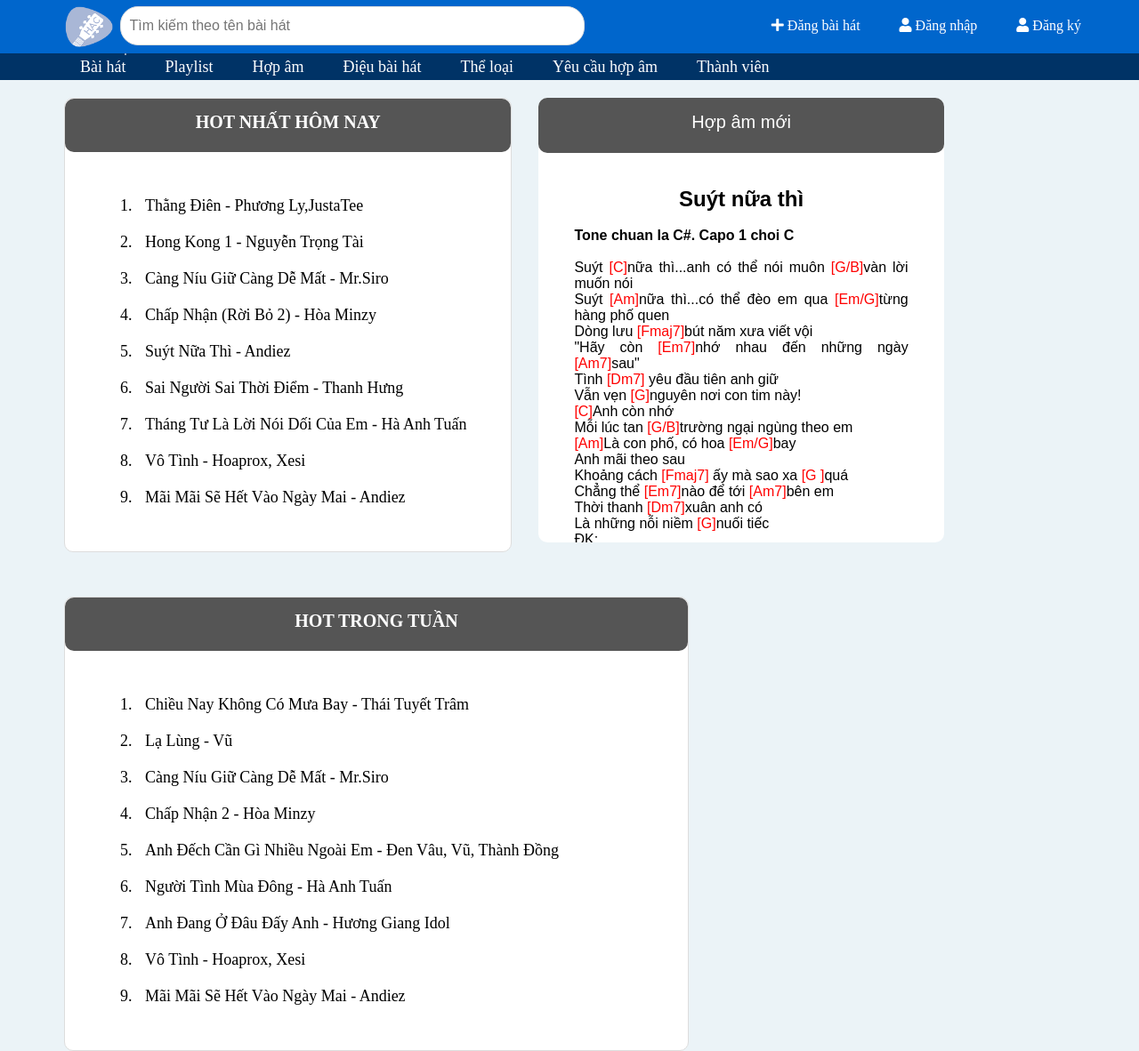
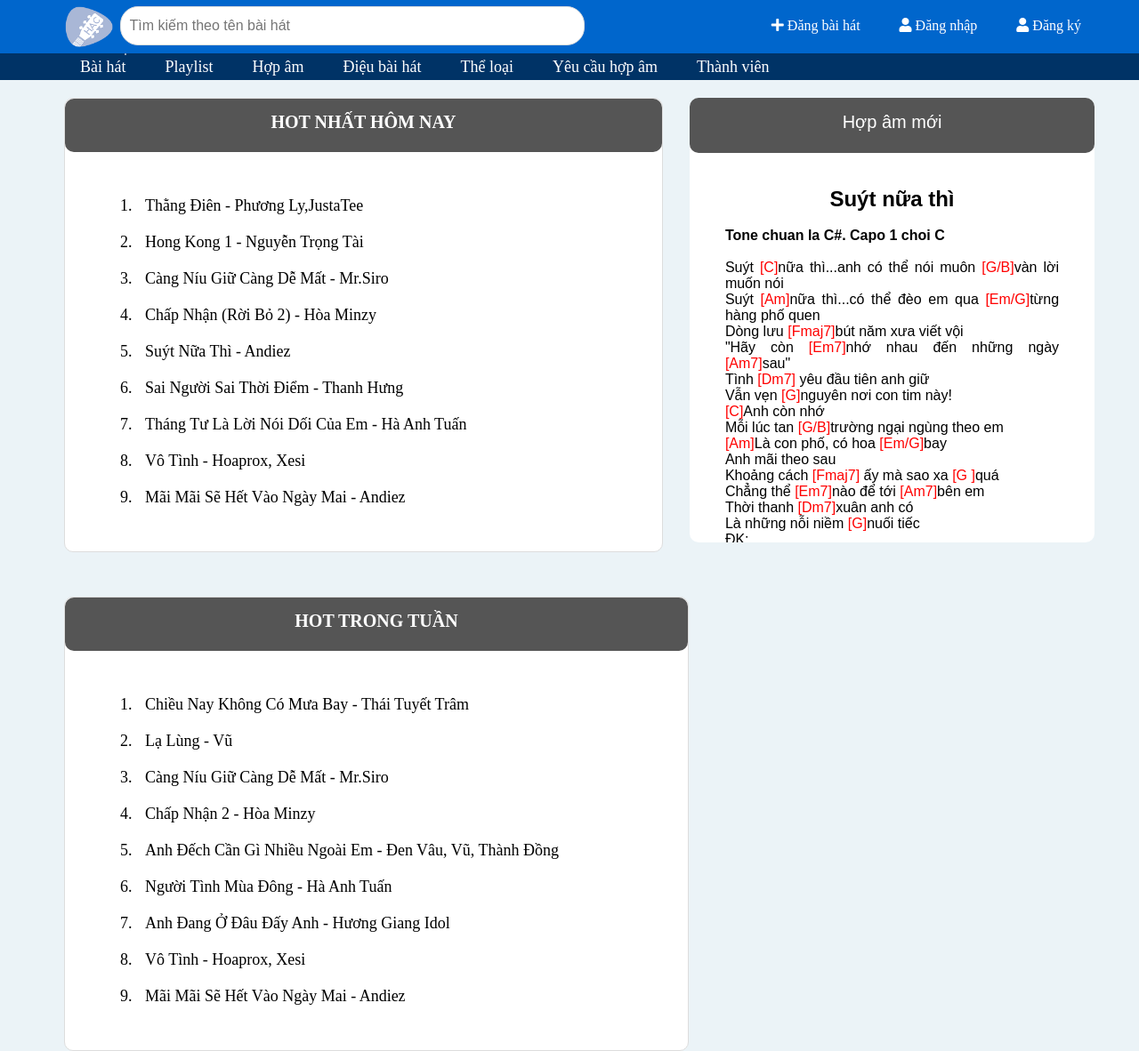
Before and after one commit to Hopam/CSE485_N051519, a PHP site: page /hopam/php/Home.php in a window 1280 px wide. Shown: the whole page at 89% size. Run offline with PHP 8.4, Linux system fonts and the light colour scheme; some libraries are stand-ins or nearby versions.

Commit message:
Update habh.css

```diff
--- a/2.Sources/css/habh.css
+++ b/2.Sources/css/habh.css
@@ -117,7 +117,7 @@ a:hover{
 }
 #left-content{
 	float:left;
-	width:56p%;
+	width:56%;
 	height:100%;
 	background-color:white;
 	border:1px solid #ddd;
```
